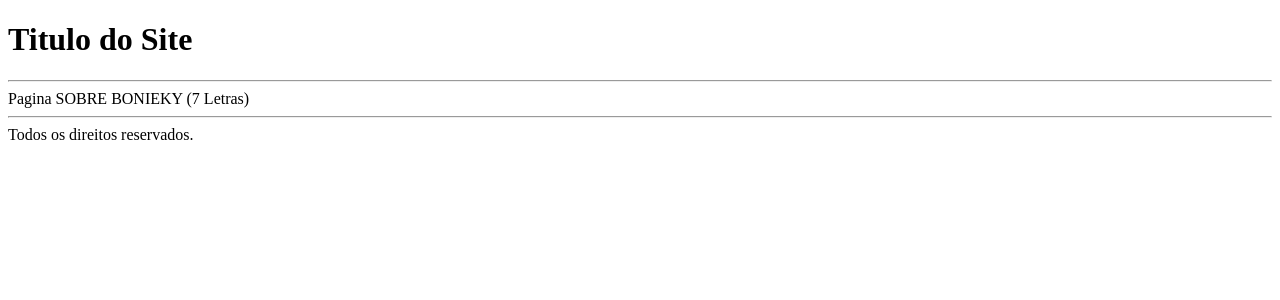
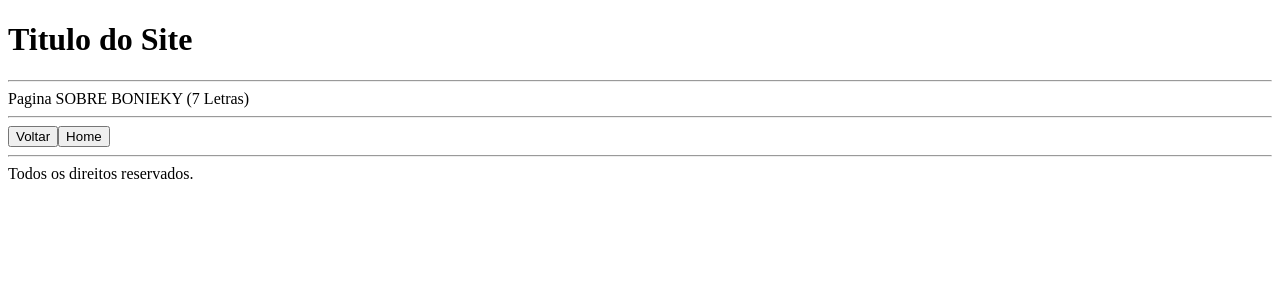
Before and after one commit to jooluisrm/react-router-vite, a React (Vite) app: page /sobre/bonieky in a window 1280 px wide. Shown: the top 300 px of the page. Built offline with nearby package versions, Linux system fonts and the light colour scheme.

Commit message:
Redirecionamento de rotas

```diff
--- a/src/pages/AboutItem.tsx
+++ b/src/pages/AboutItem.tsx
@@ -1,12 +1,23 @@
-import { useParams } from "react-router-dom";
+import { useParams, useNavigate } from "react-router-dom";
 
 export const AboutItem = () => {
 
     const params = useParams();
+    const navigate = useNavigate();
+
+    const handleBackButton = () => {
+        navigate(-1);
+    }
+    const handleHomeButton = () => {
+        navigate('/');
+    }
 
     return (
         <div>
             Pagina SOBRE {params.slug?.toUpperCase()} ({params.slug?.length} Letras)
+            <hr />
+            <button onClick={handleBackButton}>Voltar</button>
+            <button onClick={handleHomeButton}>Home</button>
         </div>
     );
 }
```
